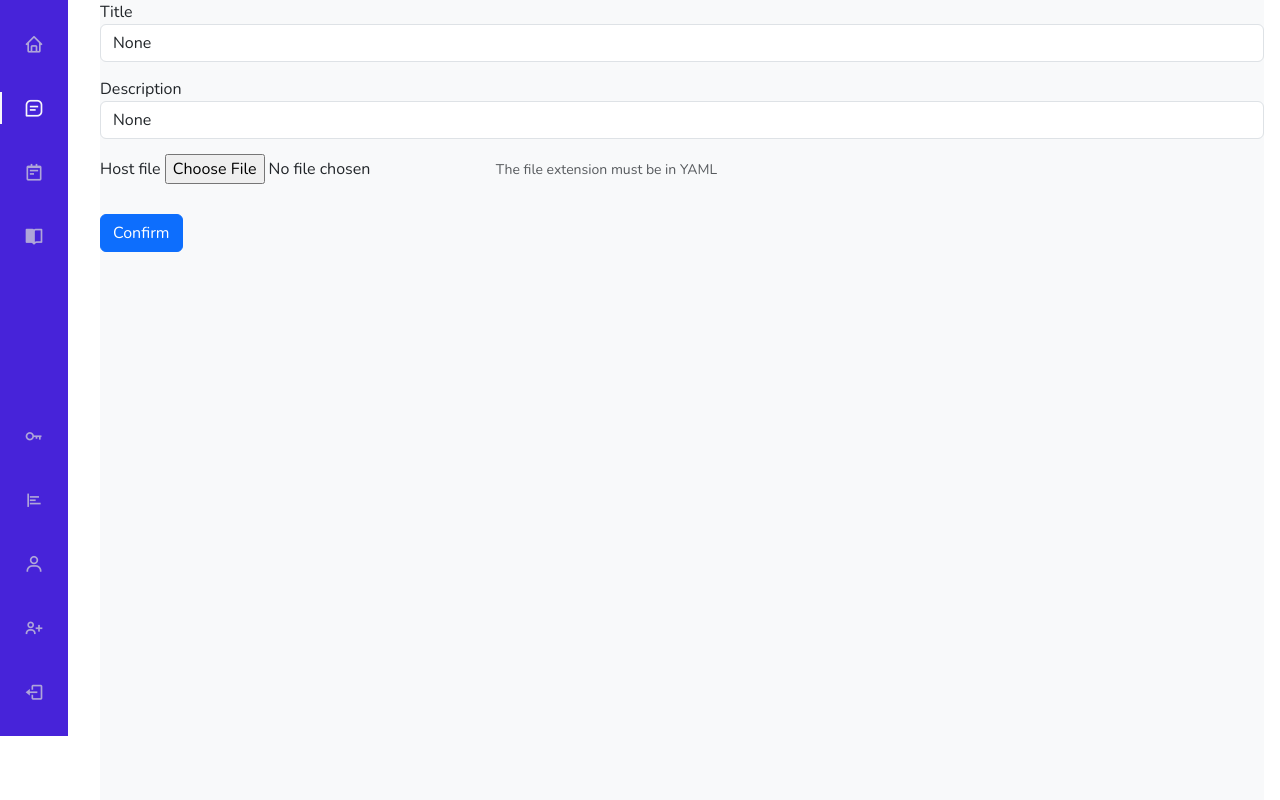
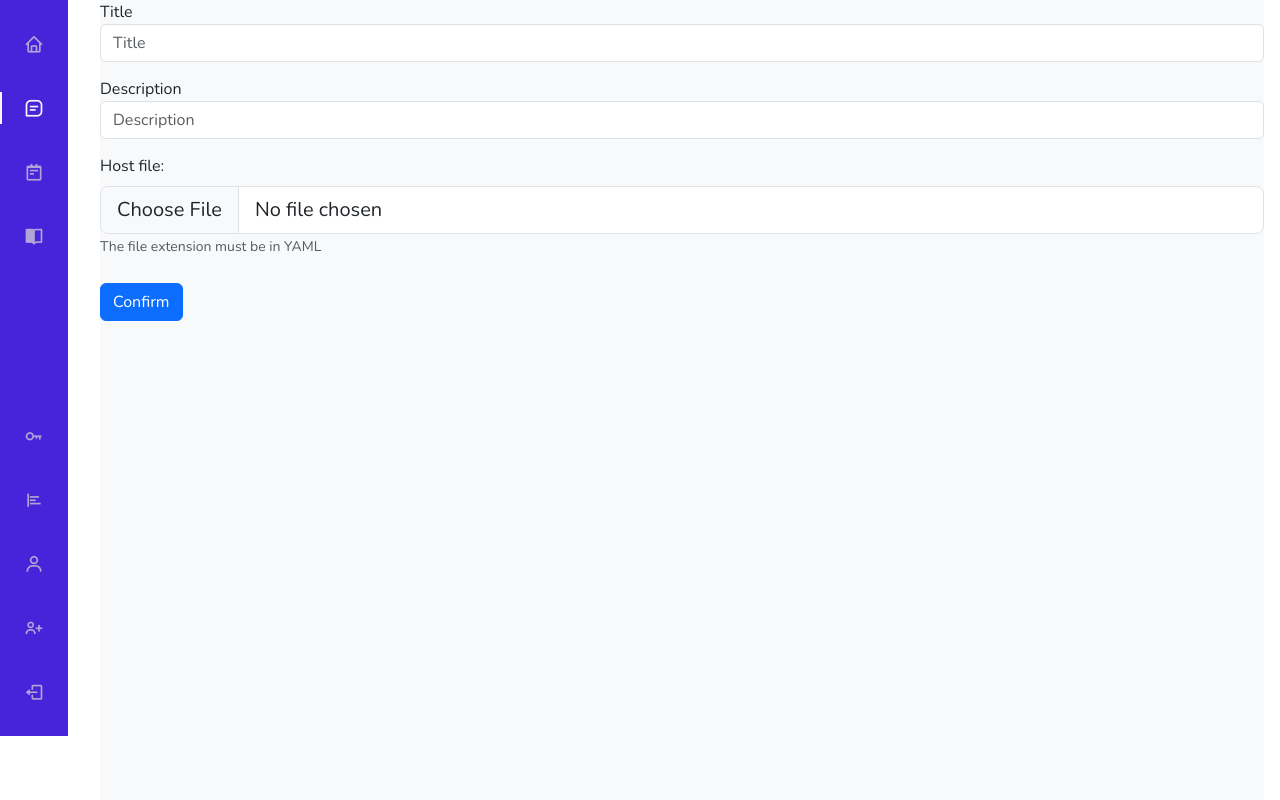
Before and after one commit to AleDouglas/SwitchSetup, a Django app: page /ansible/custom/host/new in a window 1280 px wide. Shown: the part 64-864 px from the top of the page. Run offline with Django 4.2, Linux system fonts and the light colour scheme; the visitor is signed in with stand-in values (Sample User, id 1).

Commit message:
Update in forms and Logs

```diff
--- a/WebApi/backend/views/ansible.py
+++ b/WebApi/backend/views/ansible.py
@@ -68,6 +68,7 @@
     def get_context_data(self, **kwargs):
         context = super().get_context_data(**kwargs)
         context['page'] = '1'
+        context['type_page'] = 'create'
         return context
 
     def form_valid(self, form):
@@ -176,6 +177,7 @@
     def get_context_data(self, **kwargs):
         context = super().get_context_data(**kwargs)
         context['page'] = '2'
+        context['type_page'] = 'create'
         return context
 
     def form_valid(self, form):
--- a/WebApi/frontend/templates/ansibleForms.html
+++ b/WebApi/frontend/templates/ansibleForms.html
@@ -30,26 +30,43 @@
 {% if type_page != 'delete' %}
     <div class="form-group" style="margin-top: 15px;">
         <label for="exampleFormControlInput1">Title</label>
+        {% if type_page == 'create' %}
+        <input class="form-control" type="text" name="title" placeholder="Title">
+
+        {% else %}
         <input class="form-control" type="text" name="title" placeholder="Title" value="{{ form.title.value }}">
+        {% endif %}
     </div>
 
     <div class="form-group" style="margin-top: 15px;">
         <label for="exampleFormControlInput1">Description</label>
+        {% if type_page == 'create' %}
+        <input class="form-control" type="text" name="about" placeholder="Description">
+        {% else %}
         <input class="form-control" type="text" name="about" placeholder="Description" value="{{ form.about.value }}">
+        {% endif %}
     </div>
 
     {% if page == '1' %}
     <div class="form-group" style="margin-top: 15px;">
-        <label class="form-label" for="customFile">Pĺaybook file</label>
+        <label class="form-label" for="customFile">Pĺaybook file: </label>
+        {% if type_page == 'create' %}
+        <input class="form-control form-control-lg" id="formFileLg" type="file" name="playbook_file" accept=".yml"/>
+        {% else %}
         {{ form.playbook_file }}
+        {% endif %}
         <small class="form-text text-muted">
             The file extension must be in YAML
         </small>
     </div>
     {% else %}
     <div class="form-group" style="margin-top: 15px;">
-        <label class="form-label" for="customFile">Host file</label>
+        <label class="form-label" for="customFile">Host file: </label>
+        {% if type_page == 'create' %}
+        <input class="form-control form-control-lg" id="formFileLg" type="file" name="host_file" accept=".yml"/>
+        {% else %}
         {{ form.host_file }}
+        {% endif %}
         <small class="form-text text-muted">
             The file extension must be in YAML
         </small>
```
